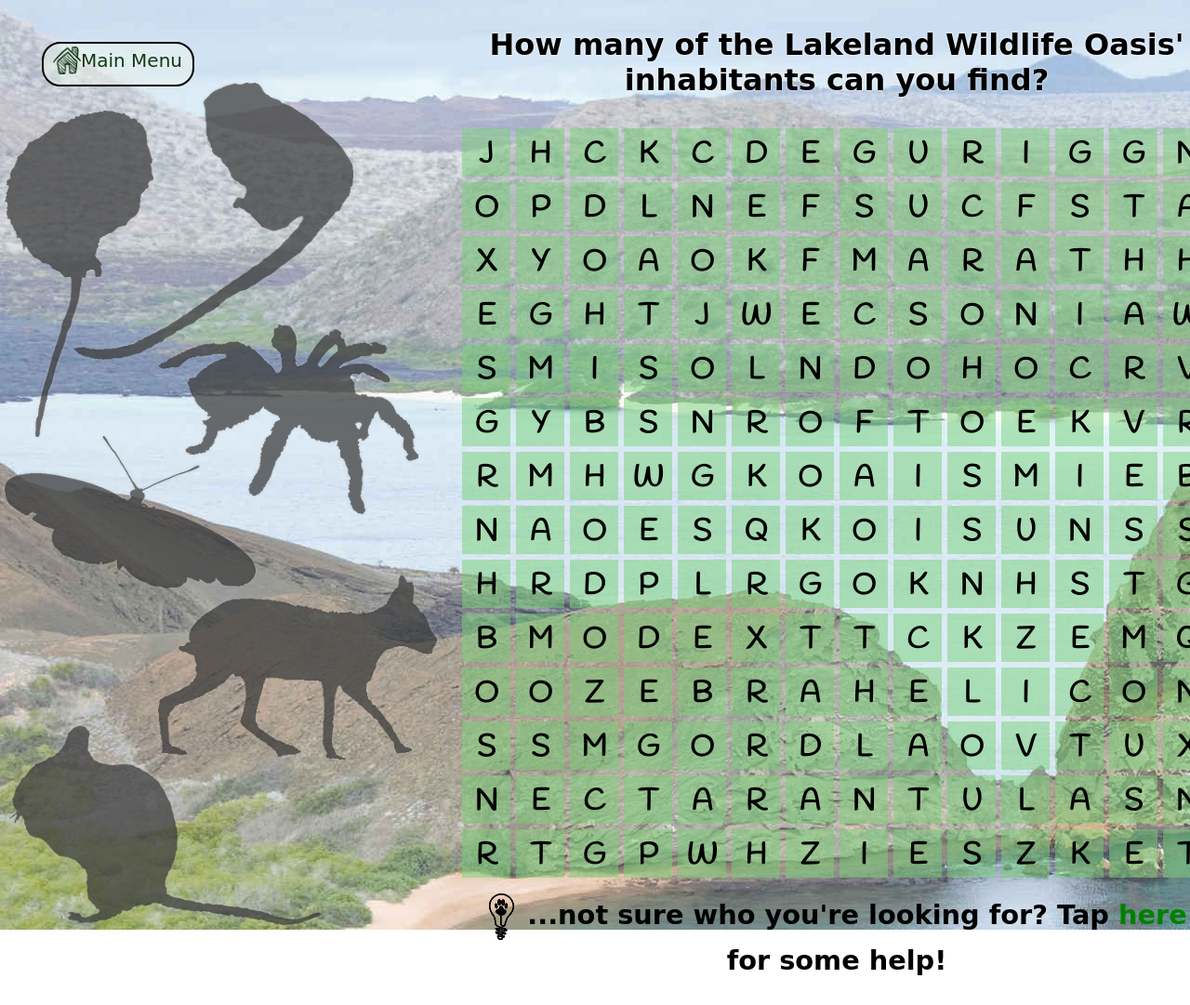
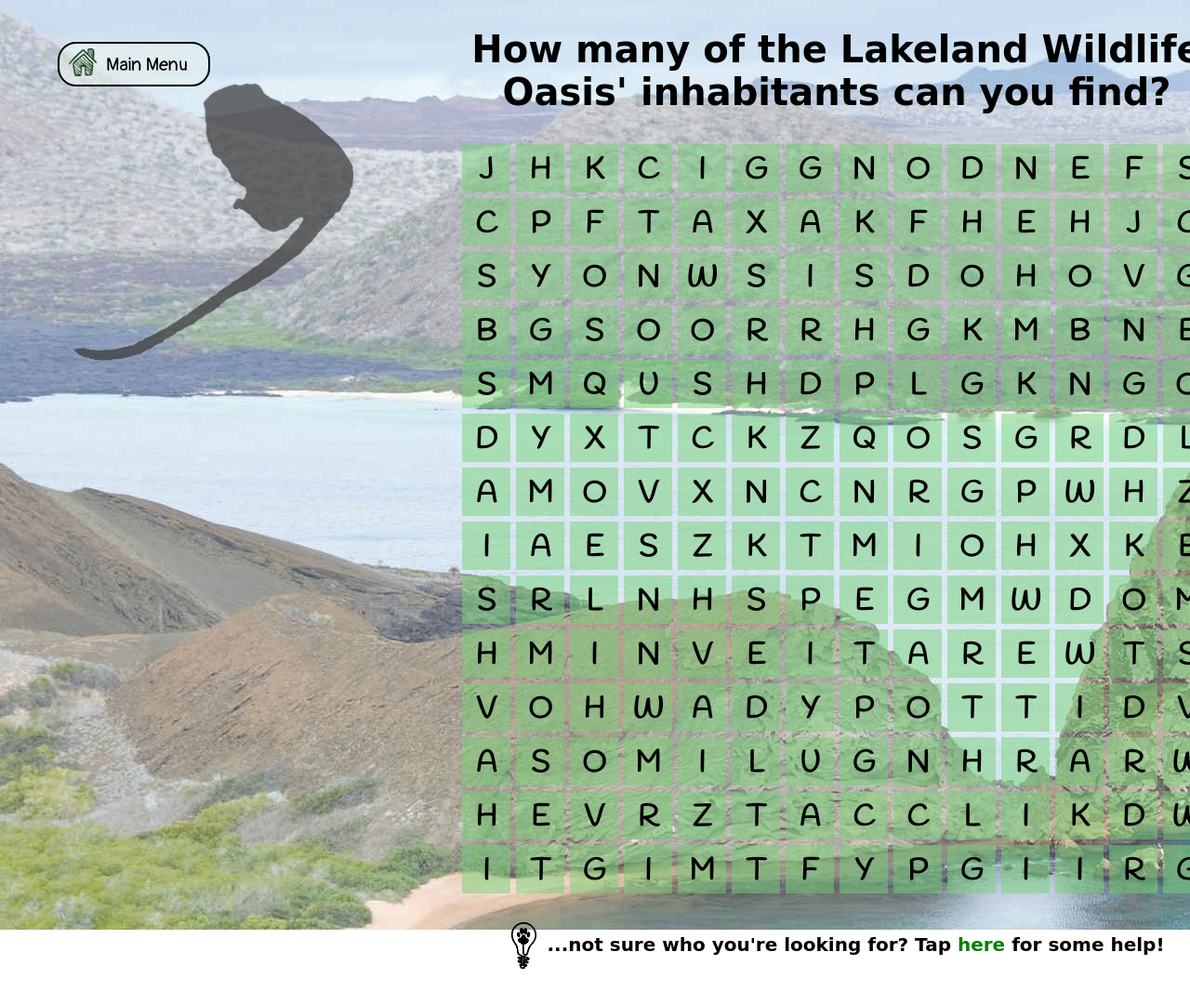
Before and after one commit to remdd/LWO_Kiosk, a plain HTML site: page wordsearch.html in a window 1280 px wide. Shown: the top 1081 px of the page at 93% size. Drawn offline with Linux system fonts and the light colour scheme; a web font is replaced by a local one.

Commit message:
Styling refactors

```diff
--- a/assets/css/LWO_common.css
+++ b/assets/css/LWO_common.css
@@ -8,6 +8,14 @@
 	padding: 0;
 	font-family: 'Pangolin', cursive;
 	background: white;
+}
+h1 {
+	font-family: 'Averia Sans Libre', cursive;
+	font-size: 2.5em;
+}
+h2 {
+	font-family: 'Averia Sans Libre', cursive;
+	font-size: 1.5em;
 }
 
 .backgroundDiv {
--- a/assets/css/difference.css
+++ b/assets/css/difference.css
@@ -6,7 +6,6 @@
 }
 h1 {
 	padding-top: 28px;
-	font-size: 2.5em;
 	text-align: center;
 	margin-top: 0;
 	margin-bottom: 2px;
--- a/assets/css/wordsearch.css
+++ b/assets/css/wordsearch.css
@@ -1,19 +1,12 @@
-body {
-	margin: 0 auto;
-	padding: 0;
+.backgroundDiv {
+	background: url('../img/BG_Galapagos.jpg');
 }
 h1, h2 {
 	text-align: center;
-	vertical-align: middle;
-	margin-top: 4px;
-	margin-bottom: 4px;
-	text-shadow: 0px 0px 3px white;
-	font-size: 1.8rem;
-	margin-bottom: 30px;
 }
 h1 {
-	font-size: 2rem;
 	margin-top: 10px;
+	margin-bottom: 30px;
 }
 li {
 	list-style: none;
@@ -24,42 +17,6 @@
 	content: '\f1b0';
 	font-family: 'FontAwesome';
 }
-.backgroundDiv {
-	background: url('../img/BG_Galapagos.jpg');
-}
-#mainMenu {
-  font-family: 'Averia Sans Libre', cursive;
-  width: 150px;
-  height: 44px;
-  border-radius: 20px;
-  margin-top: 25px;
-  margin-left: 45px;
-  padding-left: 10px;
-  position: absolute;
-  top: 20px;
-  font-size: 2.5em;
-  color: #133913;
-  border: 2px solid black;
-  background: rgba(240, 250, 240, 0.5);
-}
-#mainMenu span {
-  position: relative;
-  top: -8px;
-  font-size: .5em;
-  vertical-align: middle;
-}
-#mainMenu img {
-  position: relative;
-  top: -8px;
-  padding-top: 0;
-  height: 30px;
-  display: inline-block;
-  vertical-align: middle;
-}
-#mainMenu a {
-  text-decoration: none;
-  color: #133913;
-}
 #hint {
 	color: green;
 }
@@ -67,7 +24,6 @@
 	vertical-align: middle;
 }
 #hintButton {
-	font-family: 'Averia Sans Libre', cursive;
 	display: block;
 	margin: auto;
 	border: none;
@@ -237,11 +193,14 @@
 div.modal-btn:hover{
 	text-shadow: 0px 0px 10px yellow;
 	transition: 0.3s;
+} .modal-btn a {
+	text-decoration: none;
+	color: white;
 }
 #newGameBtn {
 	float: left;
 }
-#mainMenuBtn {
+#modalMainMenuBtn {
 	float: right;
 }
 .modal-footer, .modal-header > h1, h2, h3 {
--- a/assets/js/home.js
+++ b/assets/js/home.js
@@ -1,8 +1,6 @@
 $(document).ready(function(){
 
 	$('body').fadeIn('slow');
-
-//	var newLocation;
 
 	$('a').click(function(event) {
 		event.preventDefault();
--- a/assets/js/wordsearch.js
+++ b/assets/js/wordsearch.js
@@ -2,20 +2,20 @@
 
 	$('body').fadeIn('slow');
 
-	var sqHt = 58; // total height of grid square, including margin
-	var ofSt = 5; // margin of rings around found words
-	var animalObjects = 0; // counts instances of animal object
-	var animalsFound = 0; // counts number of animals found by user
-	var animals = []; // array of animal objects
-	var colFirst;	// column of first selected square
-	var rowFirst;	// row of first selected square
-	var colSecond;	// column of second selected square
-	var rowSecond;	// row of second selected square
-	var colHover;	// column of square hovered after first square has been selected
-	var rowHover;	// row of square hovered after first square has been selected
-	var guess;		// guessed string
-	var revGuess;	// guessed string reversed
-	var found;		//
+	var sqHt = 58; 		// total height of individual grid square, including margin
+	var ofSt = 5; 		// margin of rings around found words
+	var animalObjects = 0; 	// counts instances of animal object
+	var animalsFound = 0; 	// counts number of animals found by user
+	var animals = []; 	// array of animal objects
+	var colFirst;		// column of first selected square
+	var rowFirst;		// row of first selected square
+	var colSecond;		// column of second selected square
+	var rowSecond;		// row of second selected square
+	var colHover;		// column of square hovered after first square has been selected
+	var rowHover;		// row of square hovered after first square has been selected
+	var guess;			// guessed string
+	var revGuess;		// guessed string reversed
+	var found;			//
 	var grid = document.querySelectorAll(".square");
 	var rows = document.querySelectorAll(".row").length;
 	var overlay = document.getElementById("gridCanvas");
@@ -24,14 +24,19 @@
 	var commonLetters = ["E", "T", "A", "O", "I", "N", "S", "H", "R"];  // used for random letter generation in blank squares
 	var uncommLetters = ["D", "L", "C", "U", "M", "W", "F", "G"];
 	var rarestLetters = ["Y", "P", "B", "V", "K", "J", "X", "Q", "Z"];
-	var gameNumber = 3;		// grid number to be played
-	var numberOfGames = 4;	// need to manually increment when new grids are added, counts from zero
+	var gameNumber = 3;			// grid number to be played
+	var numberOfGames = 4;		// need to manually increment when new grids are added, counts from zero
 	var hintModal = document.getElementById("hintPopup");
 	var winModal = document.getElementById("winPopup");
 	var hintBtn = document.getElementById("hintButton");
 	var divAll = document.getElementById("divAll");
 
 	$('.mainMenuLink').click(function(event) {
+		event.preventDefault();
+		newLocation = this.href;
+		$('html').fadeOut('slow', newpage);
+	});
+	$('#mainMenuBtnLink').click(function(event) {
 		event.preventDefault();
 		newLocation = this.href;
 		$('html').fadeOut('slow', newpage);
@@ -97,13 +102,6 @@
 				gameNumber++;
 				if(gameNumber > numberOfGames) {gameNumber = 0};
 				clearDown();
-			});
-			var mainMenuBtn = document.getElementById("mainMenuBtn");
-			mainMenuBtn.addEventListener("click", function() {
-				document.getElementById("bgDiv").classList.remove("revealed");
-				setTimeout(function() {
-					window.location = "index.html";
-				}, 1000)
 			});
 		};
 	};
@@ -559,7 +557,7 @@
 			var fossa = new Animal("fossa", "Fossa", 1, 3, "horizontal", "right", 160, 755);
 		} else if (gameNumber === 3) {
 			var pygmymarmoset = new Animal("pygmymarmoset", "Pygmy Marmoset", 1, 1, "vertical", "left", 80, 70);
-			var harvestmouse = new Animal("harvestmouse", "Harvest Mouse", 12, 2, "vertical", "left", 5, 100);
+/*			var harvestmouse = new Animal("harvestmouse", "Harvest Mouse", 12, 2, "vertical", "left", 5, 100);
 			var tarantula = new Animal("tarantula", "Tarantula", 3, 12, "horizontal", "left", 170, 330);
 			var zebrahelicon = new Animal("zebrahelicon", "Zebra Helicon", 2, 10, "horizontal", "left", 5, 450);
 			var mara = new Animal("mara", "Mara", 7, 2, "horizontal", "left", 170, 600);
@@ -569,7 +567,7 @@
 			var meerkat = new Animal("meerkat", "Meerkat", 2, 11, "diagonalUp", "right", 5, 380);
 			var clownfish = new Animal("clownfish", "Clownfish", 2, 0, "diagonalDown", "right", 180, 390);
 			var potoroo = new Animal("potoroo", "Potoroo", 1, 1, "diagonalDown", "right", 240, 610);
-			var tortoise = new Animal("tortoise", "Tortoise", 3, 12, "diagonalUp", "right", 20, 760);
+			var tortoise = new Animal("tortoise", "Tortoise", 3, 12, "diagonalUp", "right", 20, 760);*/
 		} else if (gameNumber === 4) {
 			var waterdragon = new Animal("waterdragon", "Water Dragon", 11, 0, "vertical", "left", 0, 50);
 			var fruitbat = new Animal("fruitbat", "Fruit Bat", 4, 13, "horizontal", "left", 50, 170);
--- a/difference.html
+++ b/difference.html
@@ -5,6 +5,7 @@
 	<link rel="stylesheet" type="text/css" href="assets/css/difference.css">
 	<link rel="stylesheet" type="text/css" href="assets/css/LWO_common.css">
 	<link href="https://fonts.googleapis.com/css?family=Pangolin" rel="stylesheet">
+	<link href="https://fonts.googleapis.com/css?family=Averia+Sans+Libre" rel="stylesheet">
 	<script type="text/javascript" src="assets/lib/jQuery/jquery-3.2.1.js"></script>
 </head>
 <body>
--- a/wordsearch.html
+++ b/wordsearch.html
@@ -6,18 +6,21 @@
 	<link rel="stylesheet" type="text/css" href="assets/css/wordsearch.css">
 	<link href="https://fonts.googleapis.com/css?family=Handlee" rel="stylesheet">
 	<link href="https://fonts.googleapis.com/css?family=Averia+Sans+Libre" rel="stylesheet">
+	<link href="https://fonts.googleapis.com/css?family=Pangolin" rel="stylesheet">
 	<link rel="stylesheet" type="text/css" href="assets/lib/font-awesome-4.7.0/css/font-awesome.min.css">
 	<link rel="stylesheet" type="text/css" href="assets/lib/animate.css">
 	<script type="text/javascript" src="assets/lib/jQuery/jquery-3.2.1.js"></script>
 </head>
 <body>
+
 	<div class="backgroundDiv">
+
+		<div class="mainMenuBtn"><a href="index.html" id="mainMenuBtnLink"><img src="assets/img/home-sketch.png" class="mainMenuBtnImg"><span class="mainMenuBtnText">Main Menu</span></a></div>
 
 		<div id="divAll">
 			<br>
 			&nbsp
 			<div id="leftDiv">
-				<div id="mainMenu"><a href="index.html" class="mainMenuLink"><img src="assets/img/home-sketch.png"><span>Main Menu</span></a></div>
 				<canvas id="leftCanvas" width="494" height="1000"></canvas>
 			</div>
 
@@ -309,7 +312,7 @@
 				<div class="modal-footer">
 					&nbsp
 					<div id="newGameBtn" class="modal-btn">New game</div>
-					<div id="mainMenuBtn" class="modal-btn"><a class="mainMenuLink" href="index.html">Main menu</a></div>
+					<div id="modalMainMenuBtn" class="modal-btn"><a class="mainMenuLink" href="index.html">Main menu</a></div>
 				</div>
 			</div>
 		</div>
```
Also changed, not shown: assets/js/difference.js (+9 -0 lines), assets/js/story.js (+5 -2 lines), index.html (+1 -1 lines), 1 other file.
